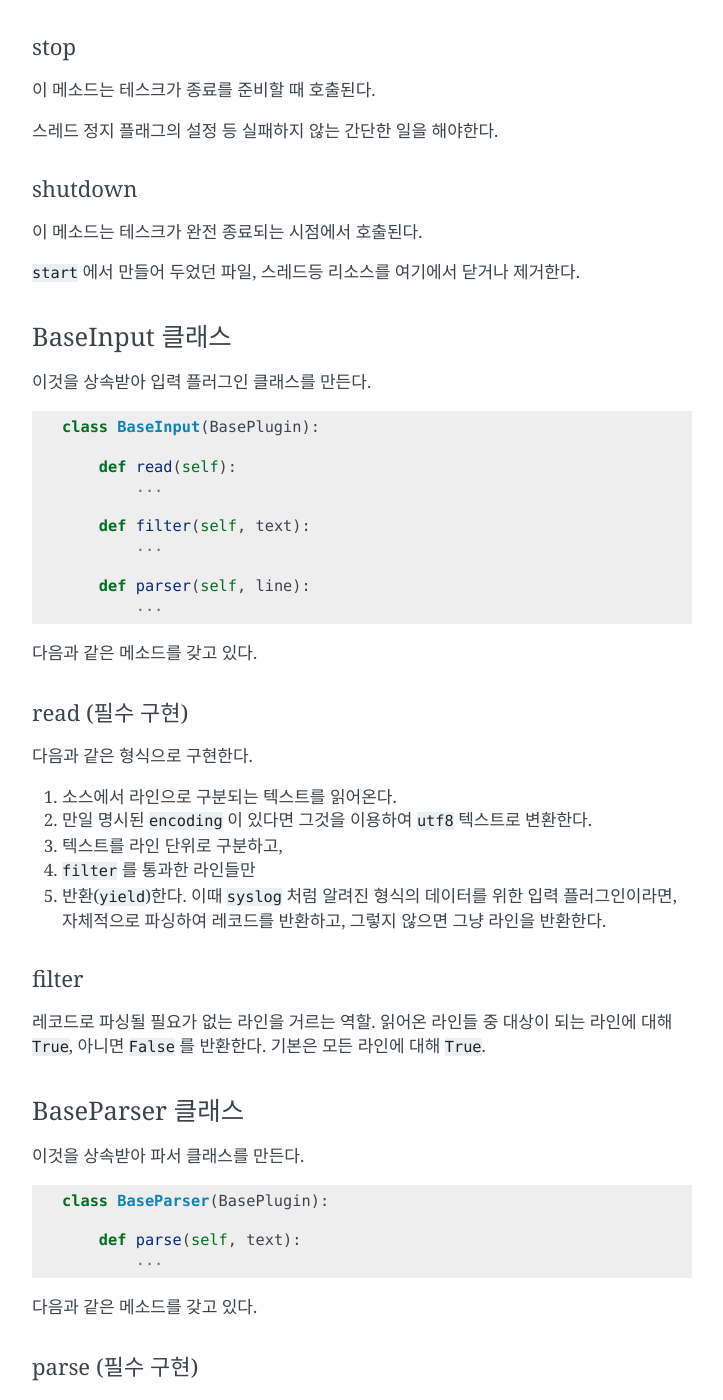
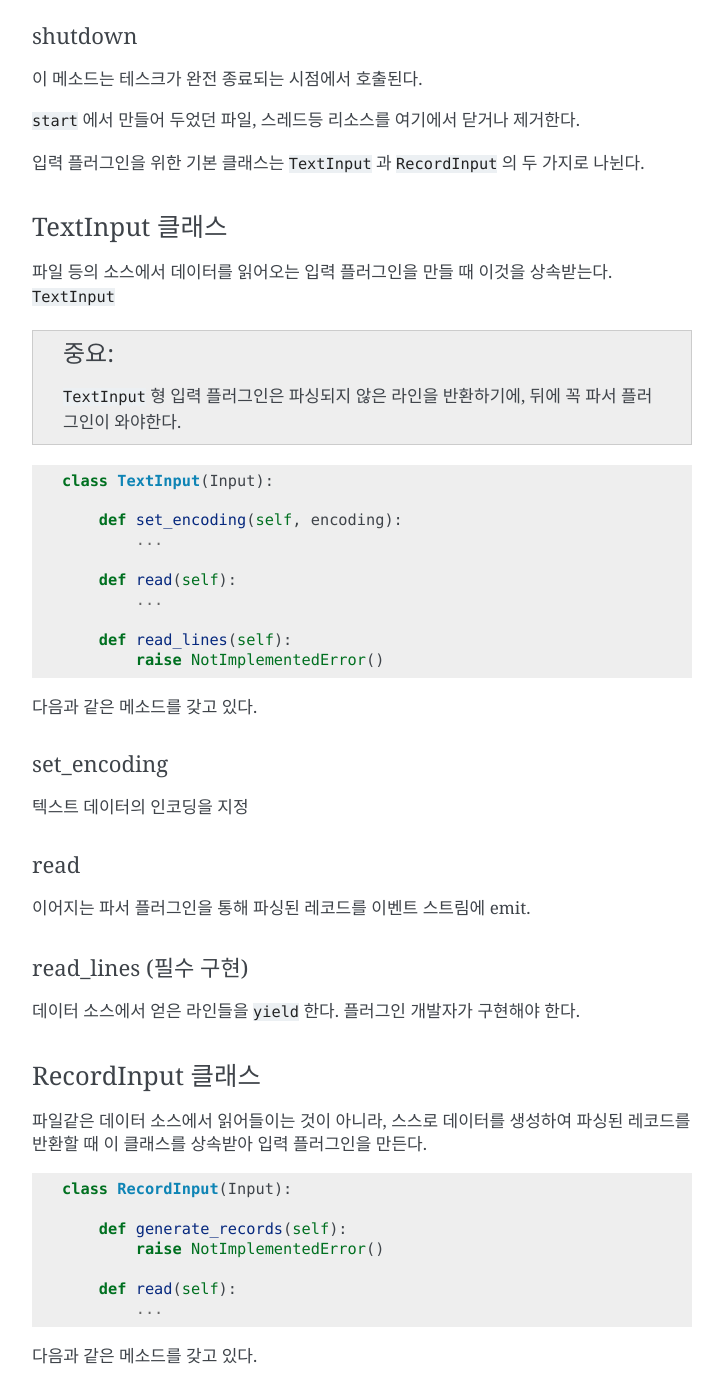
Before and after one commit to haje01/swak, a Sphinx documentation site: the page built from docs/plugin.rst, in a window 1280 px wide and 1400 px high, scrolled down 5875 px. Shown: the whole window, without its empty margins (388-1111 px from the left). Built offline with Sphinx 7.4.7, drawn with Linux system fonts in a browser that asks for light colours; some of the changed text lies outside the part shown.

Commit message:
refactor plugin structure

```diff
--- a/docs/plugin.rst
+++ b/docs/plugin.rst
@@ -11,7 +11,7 @@
 플러그인 규칙
 =============
 
-플러그인의 전체 이름(Full Name)은 '접두어' + '이름' 형식을 갖는다.
+플러그인의 전체 이름(Full name)은 '접두어' + '이름' 형식을 갖는다.
 
 플러그인 접두어
 ---------------
@@ -45,9 +45,9 @@
 입/출력 플러그인 처리 흐름
 --------------------------
 
-일반적으로 플러그인은 종류별로 다음과 같은 역할을 순서대로 수행한다.
+일반적으로 플러그인은 종류별로 다음과 같은 역할을 순서대로 수행한ㅗ다.
 
-- 입력: 데이터 소스에서 텍스트를 읽거나 생성하여 라인으로 변환
+- 입력: 데이터 소스에서 텍스트를 읽어서 라인을 반환하거나, 데이터를 생성하여 레코드를 변환
 - 파서: 라인을 파싱하여 key-value 형태의 레코드로 변환 (선택적)
 - 변경: 라인을 필터링 하거나, 레코드의 특정 필드를 추가, 삭제, 변경 (선택적)
 - 버퍼: 레코드를 일정한 크기 또는 시간을 청크로하여 버퍼링 (선택적)
@@ -60,10 +60,10 @@
 
 플러그인의 처리 단계 별로 다음 사항을 주의하자:
 
-- 임의의 날(Raw) 텍스트를 읽고 반환하는 ``in.tail`` 같은 입력 플러그인 뒤에는, 반드시 파서가 와야 한다.
+- 임의의 날(raw) 텍스트를 읽어 라인을 반환하는 ``in.tail`` 같은 입력 플러그인 뒤에는, 반드시 파서 플러그인이 와야 한다.
 - 알려진 형식의 텍스트를 읽어들이는 ``in.syslog`` 같은 입력 플러그인은, 자체적으로 파싱하여 레코드를 반환해야한다. 당연히 뒤에 파서가 올 필요가 없다.
 - 파서 이후의 데이터는 모두 레코드 형식이다.
-- 변경 플러그인(Modifier)는 파싱된 레코드를 처리한다.
+- 변경 플러그인(Modifier)은 파싱된 레코드에 변경을 가한다.
 
 .. tip:: 입력과 출력 플러그인은 각각 시작과 끝에 처리되지만, 나머지 종류의 플러그인 들은 꼭 이 순서대로 처리되는 것은 아니다. 새로운 태그 지정을 통해 다양한 순서로 처리될 수 있다.
 
@@ -77,7 +77,7 @@
 - 디렉토리 안에는 ``__init__.py`` 파일이 있어야 한다. (파일 내용은 없음)
 - 디렉토리 안에는 플러그인 타입에 맞는 접두어 + ``_`` + 이름 + ``.py`` 형식의 파이썬 모듈을 구현하여야 한다.
 - 플러그인의 테스트는 ``test_`` + 플러그인 이름 + ``.py`` 형식으로 한다.
-- 플로그인 도큐먼트는 ``README.md`` 에 기술한다. 문서 작성 방법은 `플러그인 문서화 규칙`_ 을 참고하자.
+- 플러그인 도큐먼트는 ``README.md`` 에 기술한다. 문서 작성 방법은 `플러그인 패키지 문서화 규칙`_ 을 참고하자.
 
 예를 들어 증가하는 숫자를 생성하는 입력 플러그인 ``Counter`` 를 만든다면, 다음과 같이 구성된다.::
 
@@ -98,11 +98,11 @@
 플러그인 클래스
 ^^^^^^^^^^^^^^^
 
-먼저 클래스 코드를 작성한다. 플러그인의 타입에 맞는 기본 클래스를 상속 받아 다음처럼 만들어 준다. (여기서는 입력 플러그인을 만들기에 ``BaseInput`` 을 상속 받는다.)
+먼저 클래스 코드를 작성한다. 플러그인의 타입에 맞는 기본 클래스를 상속 받아 다음처럼 만들어 준다. (여기서는 직접 데이터를 생성하는 입력 플러그인을 만들기에 ``RecordInput`` 을 상속 받는다.)
 
 .. code-block:: python
 
-    class Counter(BaseInput):
+    class Counter(RecordInput):
         pass
 
 플러그인 타입별로 상속 받아야할 기본 클래스와, 구현해야할 메소드들이 있다. 이에 대해서는 이어서 소개하겠다.
@@ -137,7 +137,7 @@
 
 Click의 사용법에 대해서는 Click의 문서를 참고하자.
 
-.. note:: 국제적인 활용을 위해 코드내 주석문과 커맨드라인 도움말은 가급적 **영어** 로 기술하자.
+.. note:: 국제적인 활용을 위해 코드내 주석문과 커맨드라인 도움말은 **영어** 로 기술하자.
 
 
 플러그인 패키지 생성
@@ -182,7 +182,7 @@
 
 .. code-block:: python
 
-    class LineNumber(BaseModifier):
+    class LineNumber(Input):
         """LineNumber class."""
 
         ...
@@ -209,14 +209,9 @@
 플러그인 기본 클래스
 ====================
 
-플러그인의 타입별 기본 클래스를 살펴보자.
+플러그인의 타입별 기본 클래스를 살펴보자. 실재 플러그인 구현은 타입별 부모 클래스들을 상속받아 구현한다. 타입별 기본 클래스를 살펴보자.
 
-.. note:: 명시적으로 **필수 구현** 을 표시하지 않은 클래스 메소드들은 모두 필요에 맞게 선택적으로 구현하면 된다. 부모 클래스에서 필수 구현 멤버 함수는 자식 클래스에서도 필수 구현이다.
-
-
-실재 플러그인 구현은 타입별 부모 클래스들을 상속받아 구현한다. 타입별 기본 클래스를 살펴보자.
-
-BasePlugin 클래스
+Plugin 클래스
 -----------------
 
 모든 타입 기본 클래스는 이 클래스를 상속받는다.
@@ -259,55 +254,90 @@
 ``start`` 에서 만들어 두었던 파일, 스레드등 리소스를 여기에서 닫거나 제거한다.
 
 
-BaseInput 클래스
+입력 플러그인을 위한 기본 클래스는 ``TextInput`` 과 ``RecordInput`` 의 두 가지로 나뉜다.
+
+TextInput 클래스
 ----------------
 
-이것을 상속받아 입력 플러그인 클래스를 만든다.
+파일 등의 소스에서 데이터를 읽어오는 입력 플러그인을 만들 때 이것을 상속받는다. ``TextInput``
+
+.. important:: ``TextInput`` 형 입력 플러그인은 파싱되지 않은 라인을 반환하기에, 뒤에 꼭 파서 플러그인이 와야한다.
 
 .. code-block:: python
 
-    class BaseInput(BasePlugin):
+    class TextInput(Input):
+
+        def set_encoding(self, encoding):
+            ...
 
         def read(self):
             ...
 
-        def filter(self, text):
-            ...
+        def read_lines(self):
+            raise NotImplementedError()
 
-        def parser(self, line):
+
+다음과 같은 메소드를 갖고 있다.
+
+set_encoding
+^^^^^^^^^^^^
+
+텍스트 데이터의 인코딩을 지정
+
+read
+^^^^
+
+이어지는 파서 플러그인을 통해 파싱된 레코드를 이벤트 스트림에 emit.
+
+read_lines (필수 구현)
+^^^^^^^^^^^^^^^^^^^^^
+
+데이터 소스에서 얻은 라인들을 ``yield`` 한다. 플러그인 개발자가 구현해야 한다.
+
+RecordInput 클래스
+------------------
+
+파일같은 데이터 소스에서 읽어들이는 것이 아니라, 스스로 데이터를 생성하여 파싱된 레코드를 반환할 때 이 클래스를 상속받아 입력 플러그인을 만든다.
+
+
+.. code-block:: python
+
+    class RecordInput(Input):
+
+        def generate_records(self):
+            raise NotImplementedError()
+
+        def read(self):
             ...
 
 
 다음과 같은 메소드를 갖고 있다.
 
-read (필수 구현)
-^^^^^^^^^^^^^^^^
 
-다음과 같은 형식으로 구현한다.
+generate_records (필수 구현)
+^^^^^^^^^^^^^^^^^^^^^^^^^^^^
 
-1. 소스에서 라인으로 구분되는 텍스트를 읽어온다.
-2. 만일 명시된 ``encoding`` 이 있다면 그것을 이용하여 ``utf8`` 텍스트로 변환한다.
-3. 텍스트를 라인 단위로 구분하고,
-4. ``filter`` 를 통과한 라인들만
-5. 반환(``yield``)한다. 이때 ``syslog`` 처럼 알려진 형식의 데이터를 위한 입력 플러그인이라면, 자체적으로 파싱하여 레코드를 반환하고, 그렇지 않으면 그냥 라인을 반환한다.
+데이터를 생성하여 레코드로 ``yield`` 한다. 플러그인 개발자가 구현하여야 한다.
 
-filter
-^^^^^^
+.. note:: 레코드의 문자열은 ``utf8`` 인코딩을 사용한다.
 
-레코드로 파싱될 필요가 없는 라인을 거르는 역할. 읽어온 라인들 중 대상이 되는 라인에 대해 ``True``, 아니면 ``False`` 를 반환한다. 기본은 모든 라인에 대해 ``True``.
+emit
+^^^^
+
+얻은 레코드를 이벤트 라우터에 emit 한다.
 
 
-BaseParser 클래스
+Parser 클래스
 -----------------
 
-이것을 상속받아 파서 클래스를 만든다.
+이것을 상속받아 파서 플러그인 클래스를 만든다.
 
 .. code-block:: python
 
-    class BaseParser(BasePlugin):
+    class Parser(Plugin):
 
-        def parse(self, text):
-            ...
+        def parse(self, line):
+            raise NotImplemented()
 
 
 다음과 같은 메소드를 갖고 있다.
@@ -317,14 +347,14 @@
 
 Input에서 넘어온 텍스트의 파싱하여 레코드를 반환
 
-BaseModifier 클래스
+Modifier 클래스
 -------------------
 
-이것을 상속받아 변경 클래스를 만든다.
+이것을 상속받아 변경 플러그인 클래스를 만든다.
 
 .. code-block:: python
 
-    class BaseModifier(BasePlugin):
+    class Modifier(Plugin):
 
         def modify(self, records):
             ....
@@ -340,14 +370,14 @@
 ``configure`` 에서 받은 레코드들에 대해 템플릿을 확장한 후, 인자로 받은 레코드에 변경을 가한 새 레코드를 반환한다.
 
 
-BaseBuffer 클래스
+Buffer 클래스
 -----------------
 
 이 것을 상속받아 버퍼 클래스를 만든다.
 
 .. code-block:: python
 
-    class BaseBuffer(BasePlugin):
+    class Buffer(Plugin):
 
         def append(self, record):
             ...
@@ -360,14 +390,14 @@
 건내진 레코드를 버퍼에 추가. flush 할 조건이 되면 청크를 구성하여 반환.
 
 
-BaseOutput 클래스
+Output 클래스
 -----------------
 
-이것을 상속받아 출력 클래스를 만든다.
+이것을 상속받아 출력 플러그인 클래스를 만든다.
 
 .. code-block:: python
 
-    class BaseOutput(Plugin):
+    class Output(Plugin):
 
         def write_stream(self, tag, es):
             ...
@@ -388,23 +418,6 @@
 
 건네진 청크를 출력.(앞에 버퍼가 있는 경우)
 
-BaseCommand 클래스
-------------------
-
-이것을 상속받아 명령 클래스를 만든다.
-
-.. code-block:: python
-
-    class BaseCommand(Plugin):
-
-        def execute(self)
-
-다음과 같은 메소드를 갖고 있다.
-
-execute (필수 구현)
-^^^^^^^^^^^^^^^^^^^
-
-명령이 수행할 코드.
 
 
 파이썬 버전
--- a/docs/quickstart.rst
+++ b/docs/quickstart.rst
@@ -76,9 +76,9 @@ Swak은 정식 설정파일을 작성하기 전에 플러그인의 기능을 테
 
 .. code-block:: shell
 
-    ["_test_", 1504687495.505614, {"f1": 1}]
-    ["_test_", 1504687495.505723, {"f1": 2}]
-    ["_test_", 1504687495.505755, {"f1": 3}]
+    ["test", 1504687495.505614, {"f1": 1}]
+    ["test", 1504687495.505723, {"f1": 2}]
+    ["test", 1504687495.505755, {"f1": 3}]
 
 첫 번째 값은 테스트 커맨드의 스트림 태그, 두 번째 값은 emit 시간, 그리고 마지막 값은 레코드이다.
 
```
Also changed, not shown: swak/static/templates/tmpl_input.py (+6 -15 lines), 15 other files.
